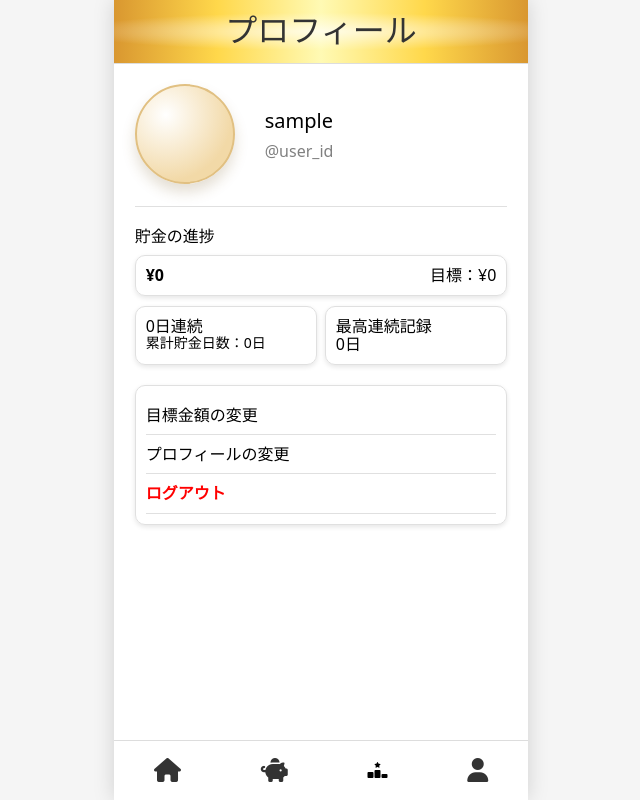
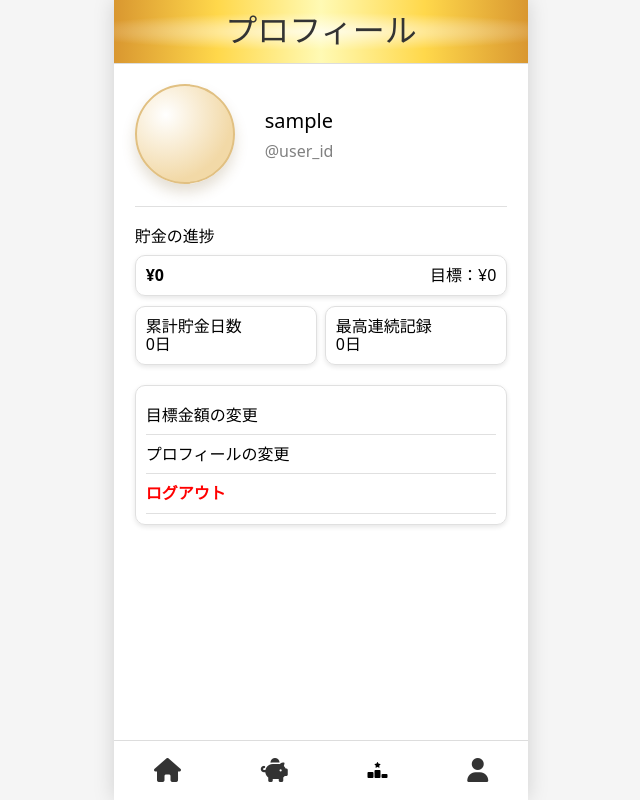
Before and after one commit to syake27/group-work, a Django app: page /profile/ in a window 1280 px wide. Shown: the whole page, without its empty margins (319-959 px from the left). Run offline with Django 5.2, Linux system fonts and the light colour scheme; the visitor is signed in with stand-in values (Sample User, id 1); data that the repository does not hold is empty.

Commit message:
プロフィールの所ちょっと変更

```diff
--- a/saving/templates/saving/profile.html
+++ b/saving/templates/saving/profile.html
@@ -29,13 +29,13 @@
     </div>
     <div class="streak-container">
         <div class="streak-current">
-            <p class="streak-days">{{ current_streak }}日連続</p>
-            <p class="streak-total">累計貯金日数：{{ total_days }}日</p>
+            <p class="streak-label">累計貯金日数</p>
+            <p class="streak-days">{{ total_days }}日</p>
         </div>
 
         <div class="streak-best">
             <p class="streak-label">最高連続記録</p>
-            <p class="streak-best-days">{{ max_streak }}日</p>
+            <p class="streak-days">{{ max_streak }}日</p>
         </div>
     </div>
 </div>
```
Also changed, not shown: media/user_icons/capyzou.png (added), media/user_icons/トラえもん見本.jpg (added), media/user_icons/女の子写真.jpg (added).
